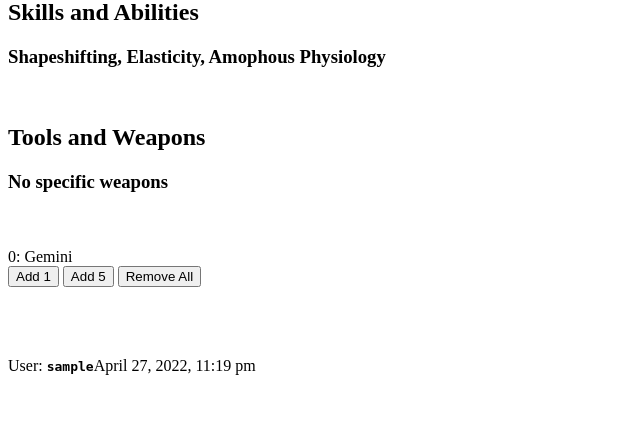
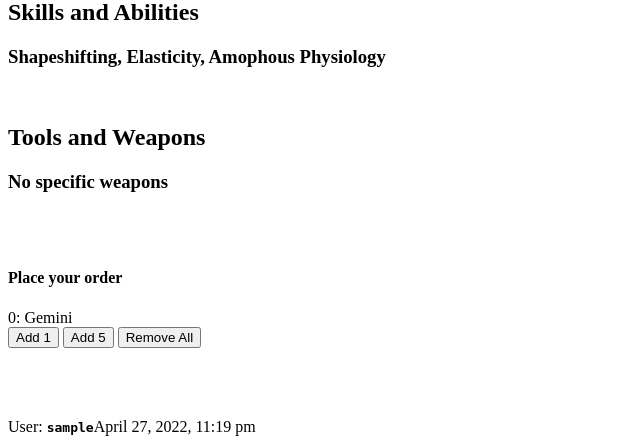
Before and after one commit to brownietn/csc155website, a PHP site: page /gemini.php in a window 1280 px wide. Shown: the part 518-962 px from the top of the page, without its empty margins (0-640 px from the left). Before the commit the page ends 893 px from the top, so only its background shows below. Run offline with PHP 8.4, Linux system fonts and the light colour scheme; the visitor is signed in with stand-in values (Sample User, id 1).

```diff
--- a/catwoman.php
+++ b/catwoman.php
@@ -54,6 +54,7 @@ Master Thief</h3>
 <h3>Whip, Clawed Gloves</h3>
 <br>
 <br>
+<h4>Place your order<br></h4>
 <?php echo $_SESSION[$ITEM] . ": $ITEM<br>";?>
 
 <form method='POST'>
--- a/gemini.php
+++ b/gemini.php
@@ -54,6 +54,7 @@ if (isset($_POST['choice']))
 <h3>No specific weapons</h3>
 <br>
 <br>
+<h4>Place your order<br></h4>
 <?php echo $_SESSION[$ITEM] . ": $ITEM<br>";?>
 
 <form method='POST'>
--- a/harleyquinn.php
+++ b/harleyquinn.php
@@ -56,6 +56,7 @@ stamina, reflexes, and agility; Immunity to various toxins</h3>
 <h3>Uses weaponized props</h3>
 <br>
 <br>
+<h4>Place your order><br></h4>
 <?php echo $_SESSION[$ITEM] . ": $ITEM<br>";?>
 
 <form method='POST'>
--- a/poisonivy.php
+++ b/poisonivy.php
@@ -58,6 +58,7 @@ Regeneration</h3>
 <h3>No specific weapons</h3>
 <br>
 <br>
+<h4>Place your order<br></h4>
 <?php echo $_SESSION[$ITEM] . ": $ITEM<br>";?>
 
 <form method='POST'>
```
